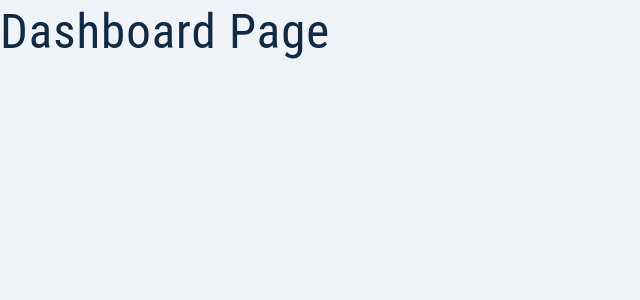
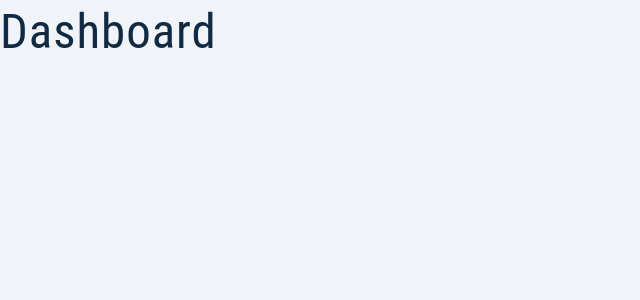
Before and after one commit to drewb73/client-jobify, a React (Create React App) app: page / in a window 1280 px wide. Shown: the top 300 px of the page, without its empty margins (0-640 px from the left). Built offline with nearby package versions, Linux system fonts and the light colour scheme.

Commit message:
Update Dashboard.js

```diff
--- a/src/pages/Dashboard.js
+++ b/src/pages/Dashboard.js
@@ -3,7 +3,7 @@ import React from 'react'
 const Dashboard = () => {
   return (
     <h1>
-        Dashboard Page
+        Dashboard
     </h1>
   )
 }
```
